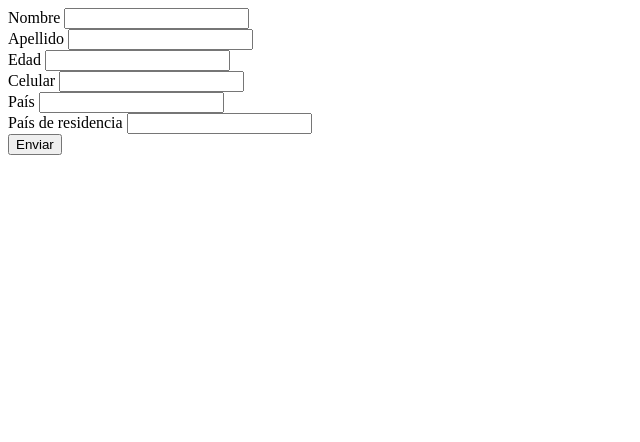
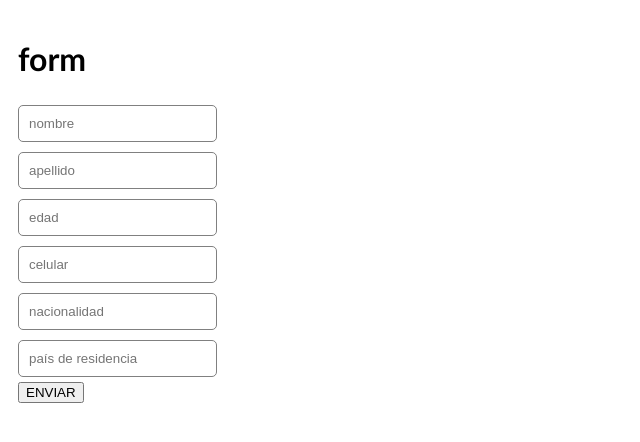
Before and after one commit to ferpm-dev/tp2_mod3, a website: page public/index.html in a window 1280 px wide. Shown: the whole page, without its empty margins (0-640 px from the left). Drawn offline with Linux system fonts and the light colour scheme.

Commit message:
una manera más básica

```diff
--- a/public/index.html
+++ b/public/index.html
@@ -1,39 +1,28 @@
 <!DOCTYPE html>
-<html lang="es">
+<html lang="en">
   <head>
     <meta charset="UTF-8" />
+    <meta http-equiv="X-UA-Compatible" content="IE=edge" />
     <meta name="viewport" content="width=device-width, initial-scale=1.0" />
-    <title>Formulario con Node.js y Express</title>
+    <link rel="stylesheet" href="styles.css">
+    <title>tpU2M3</title>
   </head>
   <body>
-    <form method="POST" action="/form">
-      <div>
-        <label for="name">Nombre</label>
-        <input type="text" name="name" require />
-      </div>
-      <div>
-        <label for="lastName">Apellido</label>
-        <input type="text" name="lastName" require />
-      </div>
-      <div>
-        <label for="age">Edad</label>
-        <input type="text" name="age" require />
-      </div>
-      <div>
-        <label for="cel">Celular</label>
-        <input type="text" name="cel" require />
-      </div>
-      <div>
-        <label for="country">País</label>
-        <input type="text" name="country" require />
-      </div>
-      <div>
-        <label for="residence">País de residencia</label>
-        <input type="text" name="residence" require placeholder=" " />
-      </div>
-      <div>
-        <button type="submit">Enviar</button>
-      </div>
-    </form>
+    <h1>form</h1>
+    <div>
+      <form method="POST" action="/form01">
+        <input type="text" name="name" placeholder="nombre"></input>
+        <input type="text" name="lastName" placeholder="apellido"></input>
+        <input type="number" name="age" placeholder="edad"></input>
+        <input type="number" name="mobile" placeholder="celular"></input>
+        <input type="text" name="nationality" placeholder="nacionalidad"></input>
+        <input
+          type="text"
+          name="residence"
+          placeholder="país de residencia"
+        ></imput>
+        <button type="submit">ENVIAR</button>
+      </form>
+    </div>
   </body>
 </html>
--- /dev/null
+++ b/public/styles.css
@@ -0,0 +1,20 @@
+body {
+  padding: 10px;
+}
+form {
+  display: flex;
+  flex-direction: column;
+  align-items: flex-start;
+  justify-content: center;
+}
+
+input {
+  padding: 10px;
+  border-radius: 5px;
+  border: 1px solid grey;
+  margin: 5px 0px;
+}
+
+h1 {
+  font-family: "Gill Sans", "Gill Sans MT", Calibri, "Trebuchet MS", sans-serif;
+}
```
Also changed, not shown: index.js (+25 -26 lines).
